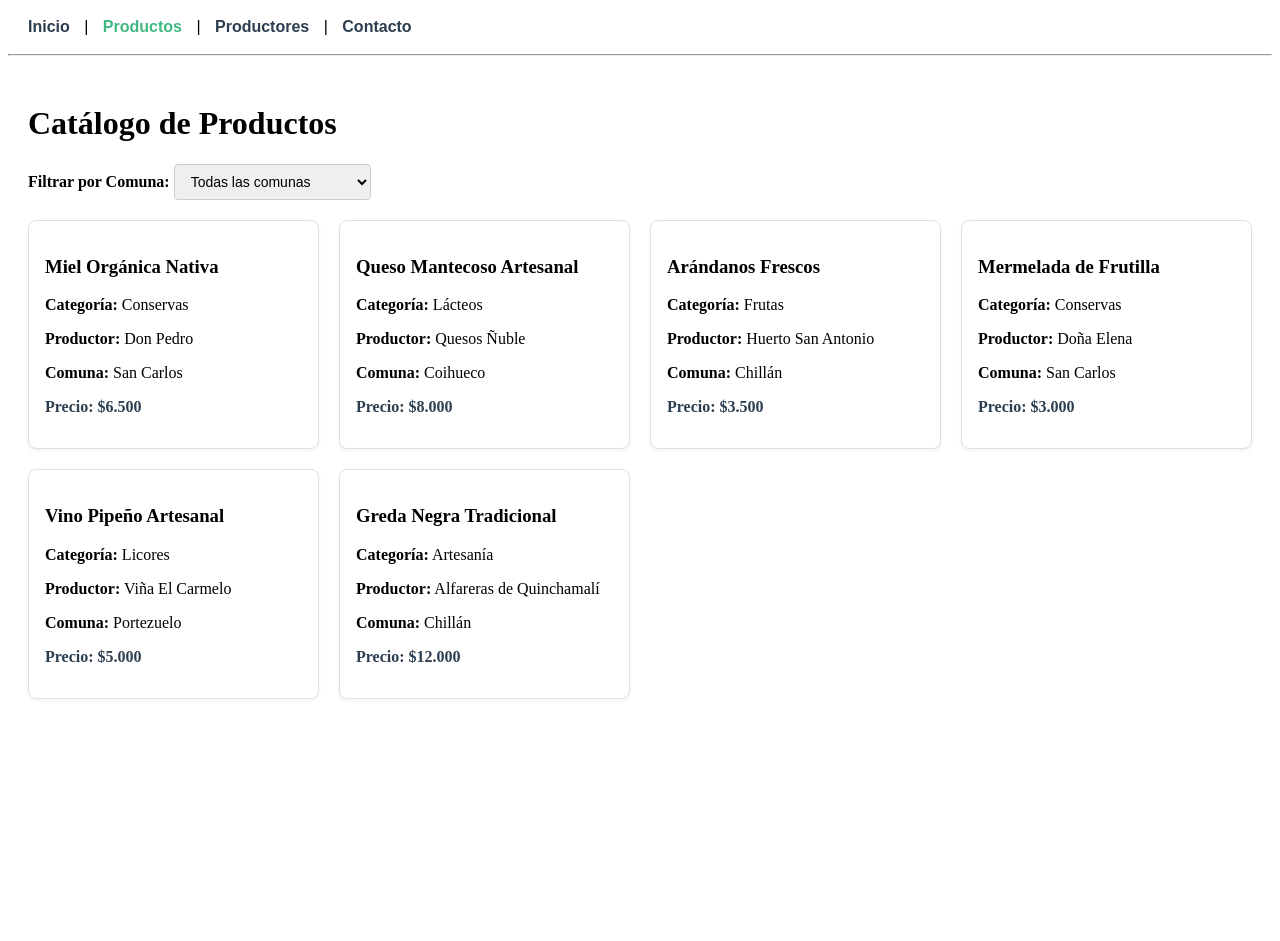
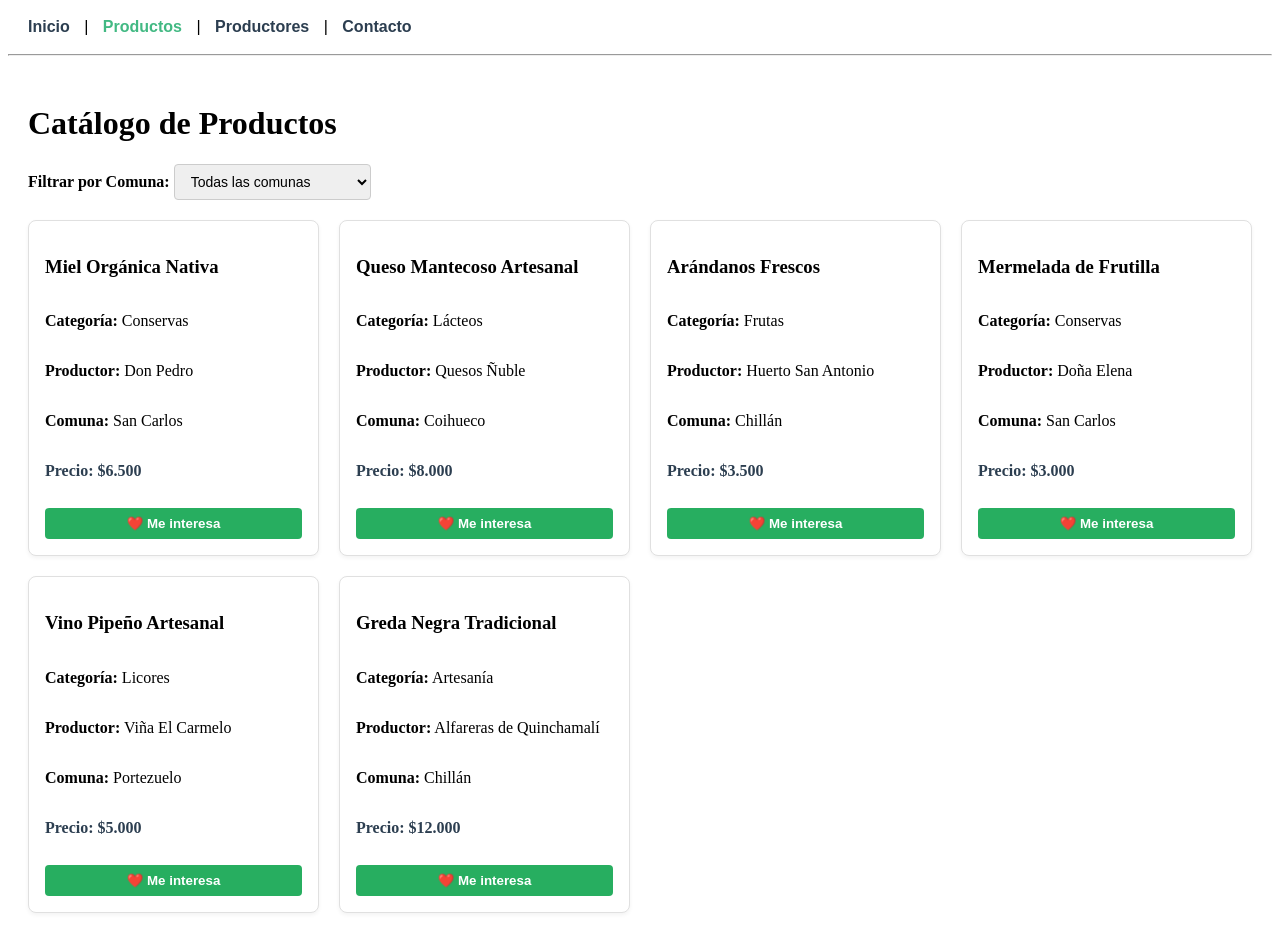
Before and after one commit to sebaacr/IW600-NT1-Sebastian-Concha, a Vue app: page /productos in a window 1280 px wide. Before the commit the page ends 800 px from the top, so only its background shows below. Built offline with nearby package versions, Linux system fonts and the light colour scheme.

Commit message:
Parte D - Comunicación mediante Emit del hijo ProductoCard hacia el padre Productos para manifestar interés

```diff
--- a/src/components/ProductoCard.vue
+++ b/src/components/ProductoCard.vue
@@ -5,16 +5,28 @@
     <p><strong>Productor:</strong> {{ producto.productor }}</p>
     <p><strong>Comuna:</strong> {{ producto.comuna }}</p>
     <p class="precio"><strong>Precio:</strong> ${{ producto.precio.toLocaleString('es-CL') }}</p>
+
+    <!-- Botón que desencadena el evento hacia el padre -->
+    <button class="btn-interes" @click="manifestarInteres">
+      ❤️ Me interesa
+    </button>
   </div>
 </template>
 
 <script setup>
-defineProps({
+const props = defineProps({
   producto: {
     type: Object,
     required: true
   }
 })
+
+// Declaración del evento emit
+const emit = defineEmits(['manifestar-interes'])
+
+const manifestarInteres = () => {
+  emit('manifestar-interes', props.producto.nombre)
+}
 </script>
 
 <style scoped>
@@ -24,9 +36,26 @@ defineProps({
   padding: 16px;
   background-color: #ffffff;
   box-shadow: 0 2px 4px rgba(0,0,0,0.05);
+  display: flex;
+  flex-direction: column;
+  justify-content: space-between;
 }
 .precio {
   color: #2c3e50;
   font-weight: bold;
 }
+.btn-interes {
+  margin-top: 12px;
+  padding: 8px 12px;
+  background-color: #27ae60;
+  color: white;
+  border: none;
+  border-radius: 4px;
+  cursor: pointer;
+  font-weight: bold;
+  transition: background-color 0.2s;
+}
+.btn-interes:hover {
+  background-color: #219150;
+}
 </style>
--- a/src/views/Productos.vue
+++ b/src/views/Productos.vue
@@ -1,6 +1,11 @@
 <template>
   <div class="catalogo">
     <h1>Catálogo de Productos</h1>
+
+    <!-- Notificación visible cuando el padre recibe el $emit -->
+    <div v-if="mensajeInteres" class="alerta-confirmacion">
+      <p>✅ {{ mensajeInteres }}</p>
+    </div>
 
     <!-- Filtro dinámico por Comuna -->
     <div class="filtro-container">
@@ -15,16 +20,16 @@
       </select>
     </div>
 
-    <!-- Renderizado Condicional y Lista Dinámica -->
+    <!-- Renderizado con escucha de evento @manifestar-interes -->
     <div v-if="productosFiltrados.length > 0" class="grid-productos">
       <ProductoCard
         v-for="item in productosFiltrados"
         :key="item.id"
         :producto="item"
+        @manifestar-interes="registrarInteres"
       />
     </div>
 
-    <!-- Mensaje cuando la condición no arroja resultados -->
     <div v-else class="mensaje-vacio">
       <p>⚠️ No se encontraron productos disponibles para la comuna seleccionada.</p>
     </div>
@@ -36,6 +41,7 @@ import { ref, computed } from 'vue'
 import ProductoCard from '../components/ProductoCard.vue'
 
 const comunaSeleccionada = ref('')
+const mensajeInteres = ref('')
 
 const productos = ref([
   { id: 1, nombre: 'Miel Orgánica Nativa', categoria: 'Conservas', productor: 'Don Pedro', comuna: 'San Carlos', precio: 6500 },
@@ -52,11 +58,24 @@ const productosFiltrados = computed(() => {
   }
   return productos.value.filter(p => p.comuna === comunaSeleccionada.value)
 })
+
+// Función que se ejecuta al recibir el emit del hijo
+const registrarInteres = (nombreProducto) => {
+  mensajeInteres.value = `Has manifestado interés en: "${nombreProducto}". ¡Pronto nos pondremos en contacto!`
+}
 </script>
 
 <style scoped>
 .catalogo {
   padding: 20px;
+}
+.alerta-confirmacion {
+  background-color: #d4edda;
+  border: 1px solid #c3e6cb;
+  color: #155724;
+  padding: 12px 16px;
+  border-radius: 6px;
+  margin-bottom: 20px;
 }
 .filtro-container {
   margin-bottom: 20px;
```
Also changed, not shown: 1 other file (tests, documents, lock files or other folders).
